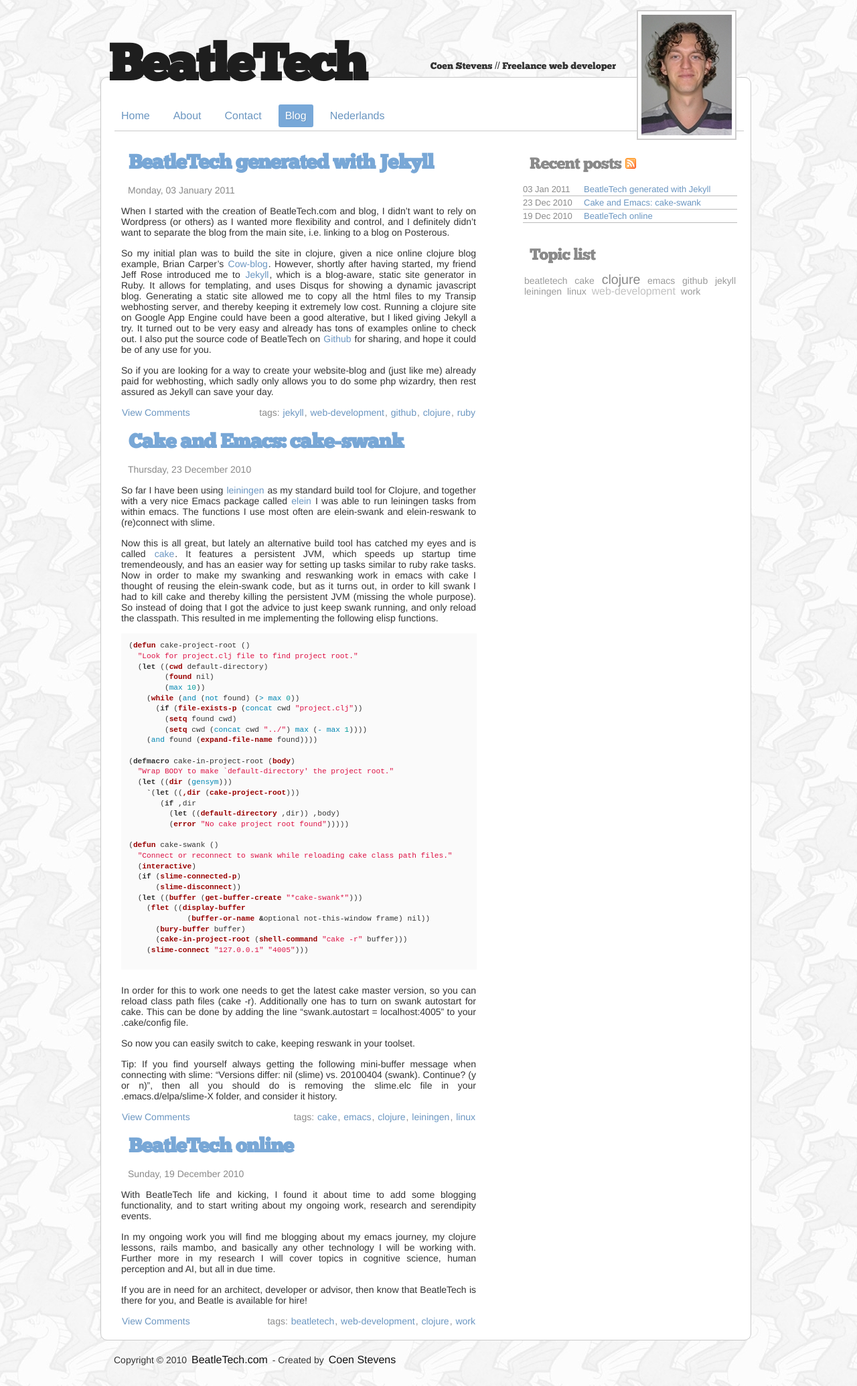
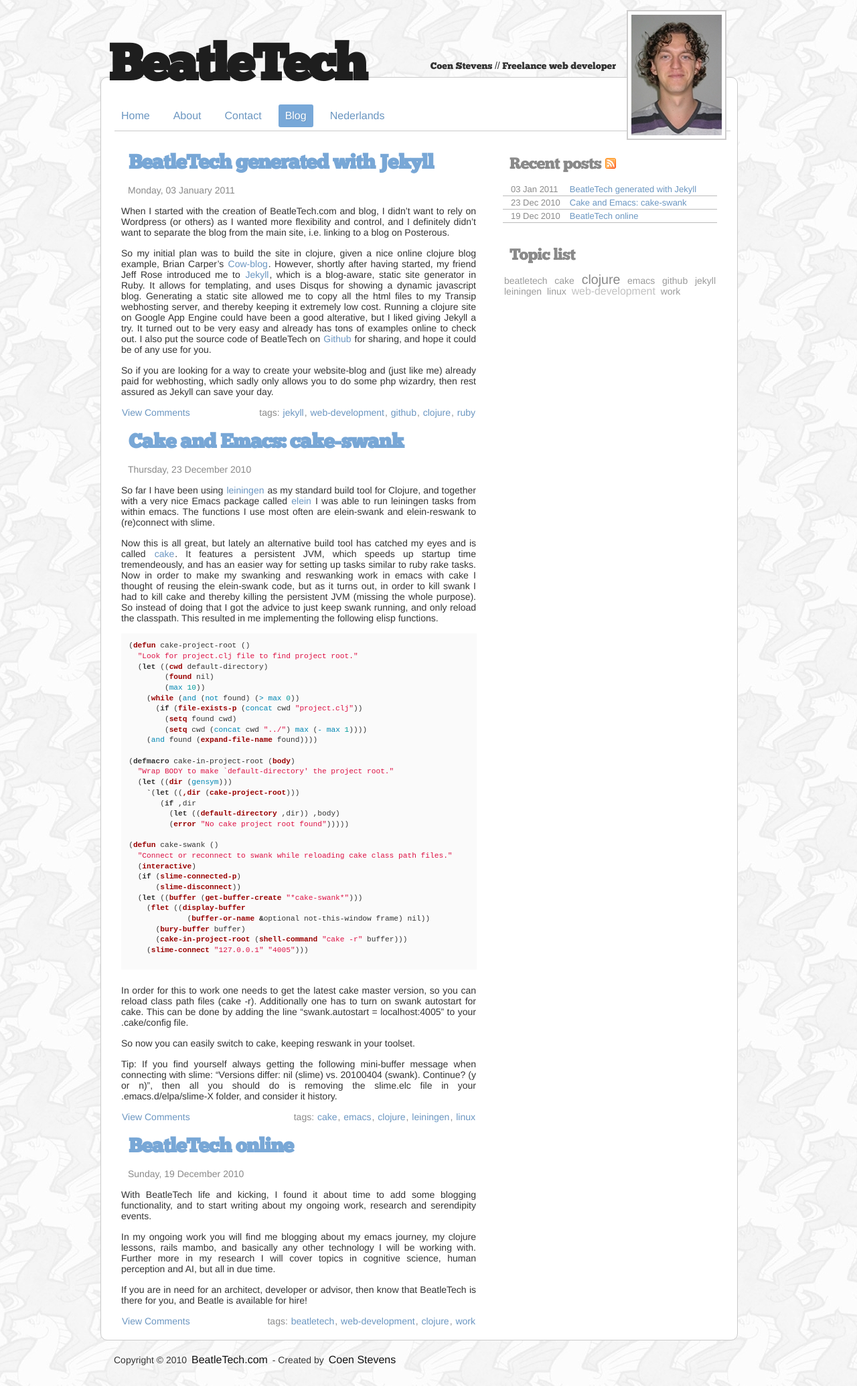
Before and after one commit to beatlevic/beatletech, a Jekyll site: the page built from blog.html, in a window 1280 px wide. Shown: the whole page at 67% size. Built offline with Jekyll 4.4.1, drawn with Linux system fonts in a browser that asks for light colours; nearby versions of some CDN libraries; Markdown is read by kramdown in place of the engine named in the settings; comment, search, counter and statistics services are not loaded.

Commit message:
Minor layout width changes

```diff
--- a/_includes/twitter-widget.html
+++ b/_includes/twitter-widget.html
@@ -1,5 +1,6 @@
 <aside class="widget">
   <h3>Twitter</h3>
+  <div style="padding-left:12px">
   <script src="http://widgets.twimg.com/j/2/widget.js"></script>
   <script>
     new TWTR.Widget({
@@ -7,7 +8,7 @@
     type: 'profile',
     rpp: 6,
     interval: 6000,
-    width: 310,
+    width: 300,
     height: 300,
     theme: {
     shell: {
@@ -31,4 +32,5 @@
     }
     }).render().setUser('Beatlevic').start();
   </script>
+  </div>
 </aside> <!-- end widget -->
--- a/css/960.css
+++ b/css/960.css
@@ -67,7 +67,7 @@
 .container_12 .grid_4 { width: 320px; } /* 300 */
 .container_12 .grid_5 { width: 380px; }
 .container_12 .grid_7 { width: 540px; }
-.container_12 .grid_8 { width: 580px; } /* 620 */
+.container_12 .grid_8 { width: 550px; } /* 620 */
 .container_12 .grid_10 { width: 780px; }
 .container_12 .grid_11 { width: 860px; }
 
--- a/style.css
+++ b/style.css
@@ -227,7 +227,7 @@
 	border: solid 1px #cacaca;
 	/* border-left: none; border-right: none; */
 	float: left;
-	width: 940px;
+	width: 920px;
 	padding: 40px 10px 0 20px;
         -moz-border-radius: 10px;
         -webkit-border-radius: 10px;
@@ -293,7 +293,7 @@
 	position: relative;
 }
 
-.post p { padding-right: 50px; }
+.post p { padding-right: 20px; }
 
 .post img.thumbnail + p { margin-top: 25px; } /* First p after the thumbnail */
 
@@ -377,7 +377,7 @@
 .date { width: 90px;
         border-bottom: 1px solid #BBB;
         color: #8a8a8a;
-        padding: 2px 0px;}
+        padding: 2px 0px 2px 12px;}
 
 .postlink { width: 230px;
             border-bottom: 1px solid #BBB;
@@ -463,8 +463,8 @@
 	transition: border 0.2s linear;
 }
 
-img.alignleft { margin-right: 15px; }
-img.alignright { margin-left: 15px; }
+img.alignleft { margin-left: 15px; }
+img.alignright { margin-right: 15px; }
 
 .thumbnail { margin-left: -50px; }
 .thumbnail:hover { border: 2px solid #6b96c1; }
@@ -551,7 +551,7 @@
   /* line-height: 1.7em; */
   color: #8a8a8a;
   float: right;
-  margin-right: 50px;
+  margin-right: 20px;
   margin-bottom: 10px;
 }
 
```
